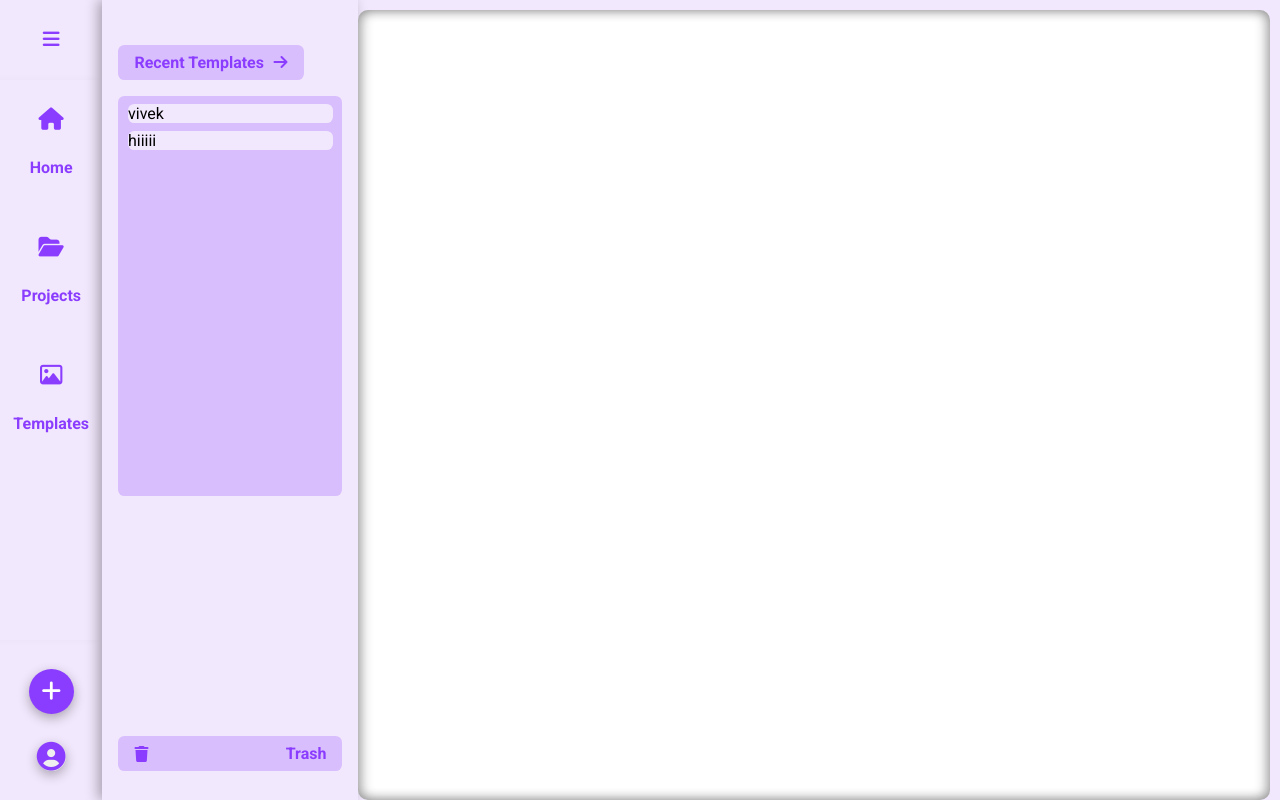
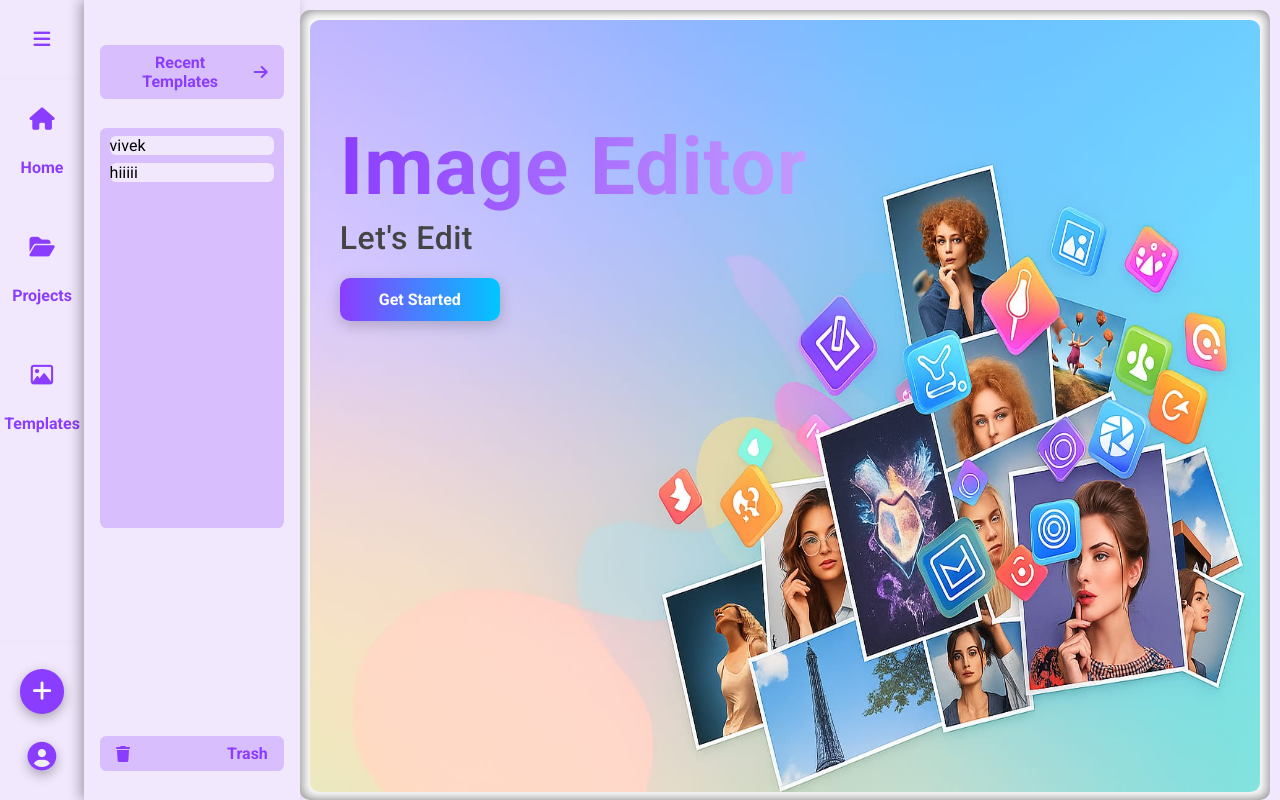
Before and after one commit to vivekshs/ImageEditor, a Flask app: page / in a window 1280 px wide. Run offline with Flask 3, Linux system fonts and the light colour scheme.

Commit message:
Home page design

```diff
--- a/app/static/css/index.css
+++ b/app/static/css/index.css
@@ -181,9 +181,9 @@
     margin:2rem 0;
     display: flex;
     flex-direction:column;
-    justify-content: start;
+    justify-content:start;
     align-items: flex-start;
-    gap:1rem;
+    gap:1.8rem;
 
 }
 .middlebar-upper button{
@@ -521,54 +566,78 @@
     flex-grow: 1;
     margin-top: 10px;
     margin-right: 10px;
-    padding: 8px 8px 0px 0px;
+    padding: 10px 10px 8px 10px;
     border-radius: 10px;
     transition: margin-left 0.3s ease, width 0.03s ease ,box-shadow 0.3s ease;
     box-shadow:inset -4px 0 12px rgba(0, 0, 0, 0.3),inset 4px 0 12px rgba(0, 0, 0, 0.3);
+    overflow:auto;
+    display:flex;
+    flex-direction:column;
+    justify-content: start;
+    align-items: center;
+}
+.main::-webkit-scrollbar{
+    display:none;
+}
+.main-header{
+    width:100%;
+    height:100%;
+    position:relative;
+}
+.main-header img{
+    border-radius:0.6rem;
+    width:100%;
+    height:100%;
+
+}
+.span-content{
+    width:40rem;
+    height:22rem;
+    display:flex;
+    flex-direction:column;
+    gap:5px;
+    position:absolute;
+    left:30px;
+    top: 100px;
 }
 
+.span-text1 {
+    font-size: 5rem;
+    font-weight: 700;
+    background: linear-gradient(90deg, var(--iconscolor), var(--hovercolor));
+    -webkit-background-clip: text;
+    background-clip: text;
+    -webkit-text-fill-color: transparent;
+    letter-spacing: 1px;
+}
 
+.span-text2 {
+    font-size: 2rem;
+    font-weight: 500;
+    color: #444;
+    letter-spacing: 0.5px;
+}
 
-.upload-container {
-    display: flex;
-    flex-direction: column;
-    align-items: center;
-    padding: 20px;
+.span-button button {
+    margin-top:1rem;
+    width: 160px;
+    padding: 12px 20px;
+    font-size: 1rem;
+    font-weight: 600;
+    border: none;
+    border-radius: 10px;
+    background: linear-gradient(to right, var(--iconscolor), #00c6ff);
+    color: white;
+    box-shadow: 0 4px 15px rgba(0, 0, 0, 0.2);
+    cursor: pointer;
+    transition: all 0.3s ease;
 }
-.upload-title {
-    font-size: 20px;
-    margin-bottom: 16px;
+
+.span-button button:hover {
+    transform: translateY(-2px);
+    box-shadow: 0 6px 18px rgba(0, 0, 0, 0.25);
 }
-.upload-box {
-    border: 2px dashed #ccc;
-    border-radius: 12px;
-    padding: 40px;
-    text-align: center;
-    cursor: pointer;
-    transition: border 0.3s ease;
+
+.span-button button:active {
+    transform: scale(0.96);
 }
-.upload-box:hover {
-    border-color: rgba(197, 145, 240, 0.5);
-}
-.upload-icon {
-    width: 60px;
-    height: 60px;
-    margin-bottom: 16px;
-}
-.upload-text {
-    font-size: 14px;
-    color: #555;
-    margin-bottom: 12px;
-}
-.upload-btn {
-    background-color: #8B3DFF;
-    color: white;
-    padding: 10px 20px;
-    border: none;
-    border-radius: 8px;
-    cursor: pointer;
-    transition: background 0.3s ease;
-}
-.upload-btn:hover {
-    background-color: #7A34E0;
-}
--- a/app/templates/Index.html
+++ b/app/templates/Index.html
@@ -53,6 +53,7 @@
         </div>
     </div>
 
+    <!--This is a middlebar....-->
      <div class="middlebar" id="middlebar" >
         <div class="middlebar-upper">
             <div class="uppercontent">
@@ -77,6 +78,8 @@
         </div>
     </div>
 
+
+    <!--This is a popup panel....-->
     <div class="popup" id="popup">
         <div class="popup-sidebar">
             <div class="popup-sidebar-header">
@@ -152,8 +155,15 @@
 
     <div class="main" id="mainContainer">
         <div class="main-header">
-
-        </div>
+            <img src="\ImageEditor\app\static\icons\IMG-20250608-WA0012.jpg" alt="This is home page..">
+            <div class="span-content">
+                <span class="span-text1">Image Editor</span>
+                <span class="span-text2">Let's Edit</span>
+                <span class="span-button">
+                    <button data-modal-target="#popup">Get Started</button>
+                </span>
+            </div>
+            </div>
     </div>
 
     </div>
```
Also changed, not shown: other parts of app/static/css/index.css (+45 -0 lines), app/static/icons/IMG-20250608-WA0012.jpg (added), app/static/icons/IMG-20250608-WA0013.jpg (added), app/static/icons/IMG-20250608-WA0014.jpg (added), app/static/js/popup.js (indentation only).
